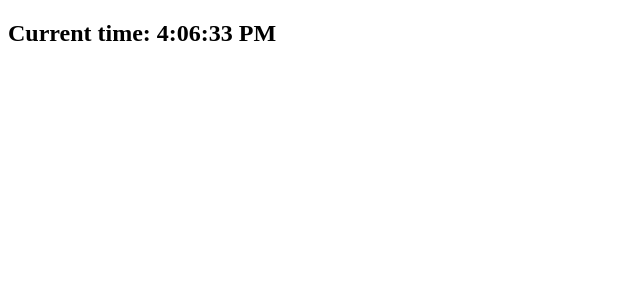
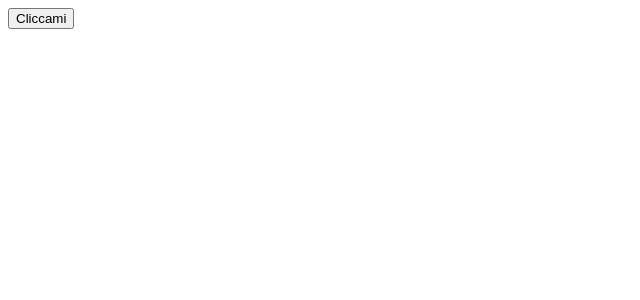
Before and after one commit to ElioFlipper/ReactBasicCarmeloSanfratello, a React (Vite) app: page / in a window 1280 px wide. Shown: the top 300 px of the page, without its empty margins (0-640 px from the left). Built offline with nearby package versions, Linux system fonts and the light colour scheme.

Commit message:
HandlingEvents1

```diff
--- a/src/App.jsx
+++ b/src/App.jsx
@@ -2,12 +2,13 @@
 import { AlertClock } from "./AlertClock";
 import { Clock } from "./Clock";
 import { Counter } from "./Counter";
+import { MouseClicker } from "./MouseClicker";
 import { Welcome } from "./Welcome";
 
 export function App() {
     return (
         <div>
-            <Clock />
+            <MouseClicker />
         </div>
     )
 }
--- /dev/null
+++ b/src/MouseClicker.jsx
@@ -0,0 +1,11 @@
+export function MouseClicker(){
+    function handleButtonClick(event){
+        console.log(event.currentTarget.name)
+    }
+
+    return (
+        <div>
+            <button name = "Elio" onClick={handleButtonClick}>Cliccami</button>
+        </div>
+    )
+}
```
